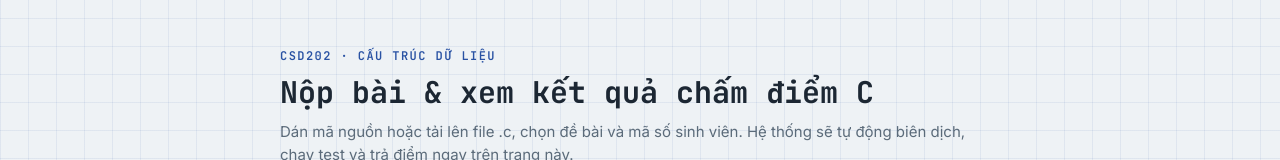
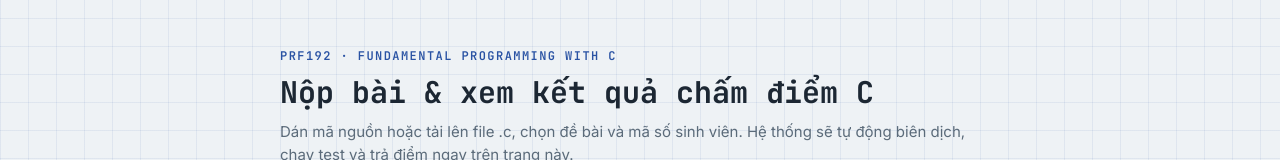
Before and after one commit to FPT-C-Grading/grading-frontend, a Next.js app: page / in a window 1280 px wide. Shown: the top 160 px of the page. Built offline with nearby package versions, Linux system fonts and the light colour scheme.

Commit message:
Update page.js

```diff
--- a/app/page.js
+++ b/app/page.js
@@ -119,7 +119,7 @@ export default function Page() {
 
   return (
     <div className="page">
-      <p className="eyebrow">CSD202 · Cấu trúc dữ liệu</p>
+      <p className="eyebrow">PRF192 · Fundamental Programming with C</p>
       <h1 className="title">Nộp bài & xem kết quả chấm điểm C</h1>
       <p className="subtitle">
         Dán mã nguồn hoặc tải lên file .c, chọn đề bài và mã số sinh viên. Hệ
```
